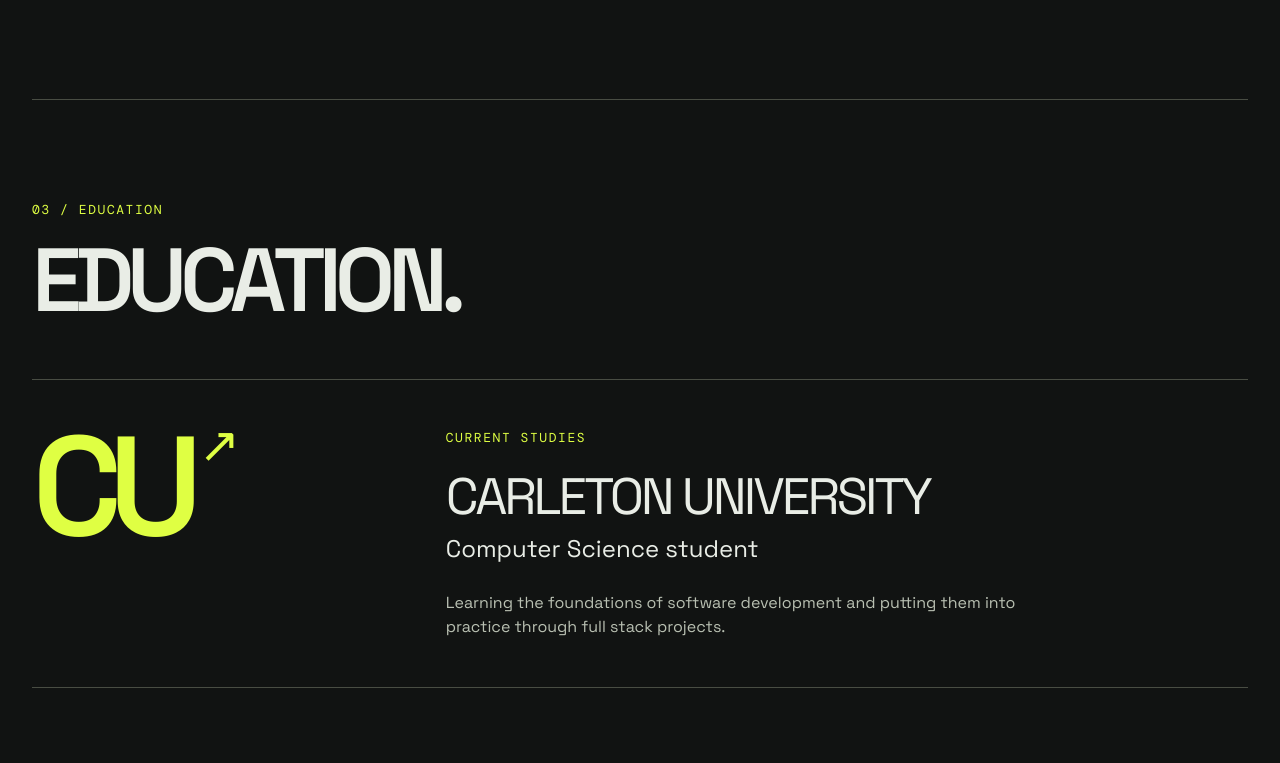
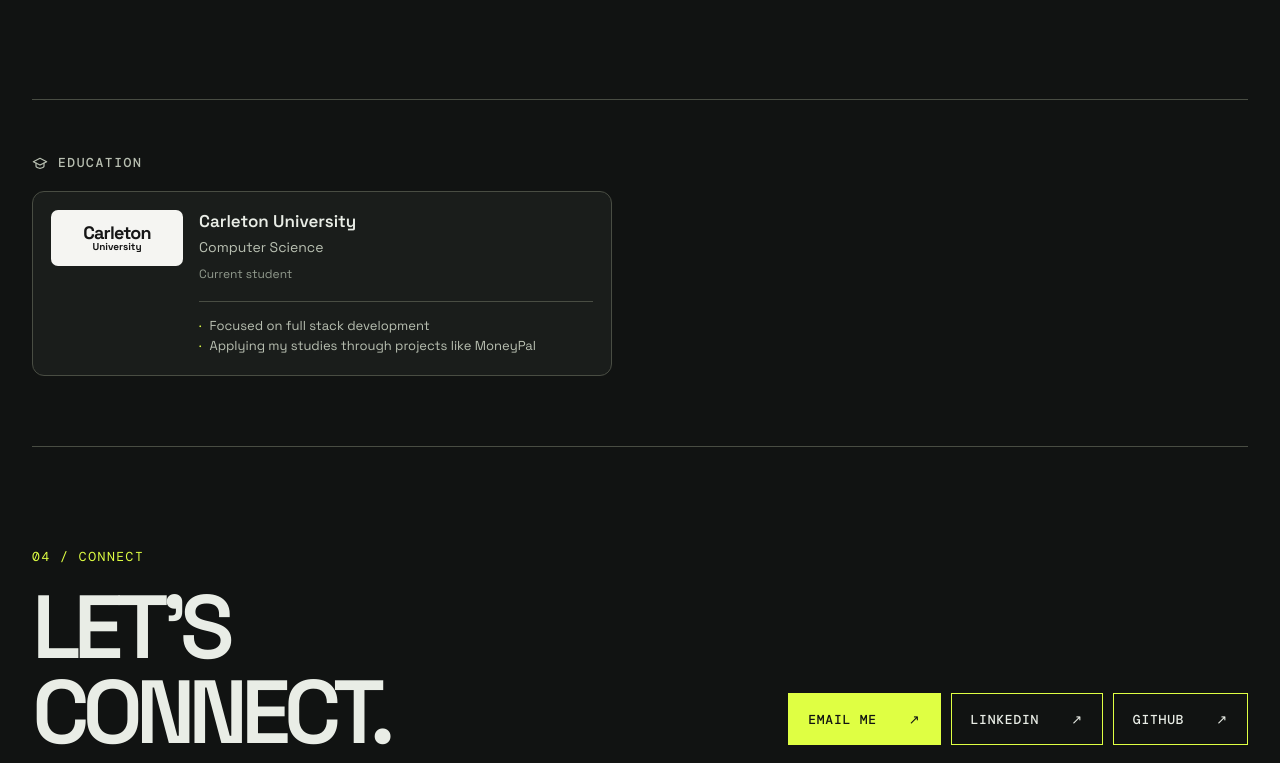
Before and after one commit to bakrmatlab/portfolio, a React (Vite) app: page / in a window 1280 px wide. Shown: the part 2437-3200 px from the top of the page. Built offline with nearby package versions, Linux system fonts and the light colour scheme.

Commit message:
Restyle education section as compact card

```diff
--- a/src/App.tsx
+++ b/src/App.tsx
@@ -64,11 +64,11 @@
           </div>
         </article>
       </section>
-      <section className="section shell" id="education" aria-labelledby="education-title">
-        <div className="section-head"><div><div className="index">03 / Education</div><h2 id="education-title">Education.</h2></div></div>
+      <section className="section shell education-section" id="education" aria-labelledby="education-title">
+        <div className="education-heading"><svg width="16" height="16" viewBox="0 0 24 24" fill="none" stroke="currentColor" strokeWidth="1.8" strokeLinecap="round" strokeLinejoin="round" aria-hidden="true"><path d="M22 10 12 5 2 10l10 5 10-5Z" /><path d="M6 12v5c0 1 2.7 3 6 3s6-2 6-3v-5" /></svg><h2 id="education-title">Education</h2></div>
         <div className="education-card">
-          <div className="education-symbol" aria-hidden="true">CU<span>↗</span></div>
-          <div className="education-details"><div className="index">Current studies</div><h3>Carleton University</h3><p>Computer Science student</p><p className="education-note">Learning the foundations of software development and putting them into practice through full stack projects.</p></div>
+          <div className="education-card-top"><div className="education-logo" aria-hidden="true">Carleton<span>University</span></div><div className="education-details"><h3>Carleton University</h3><p>Computer Science</p><span>Current student</span></div></div>
+          <ul className="education-points"><li>Focused on full stack development</li><li>Applying my studies through projects like MoneyPal</li></ul>
         </div>
       </section>
       <section className="section shell contact" id="contact" aria-labelledby="contact-title"><div><div className="index">04 / Connect</div><h2 id="contact-title">Let’s<br />connect.</h2></div><div className="contact-links"><a className="button primary" href="mailto:matlab893@gmail.com">Email me <span aria-hidden="true">↗</span></a><a className="button secondary" href="https://www.linkedin.com/in/bakr-matlab/" target="_blank" rel="noopener noreferrer">LinkedIn <span aria-hidden="true">↗</span></a><ExternalLink className="button secondary">GitHub <span aria-hidden="true">↗</span></ExternalLink></div></section>
```
Also changed, not shown: src/style.css.
